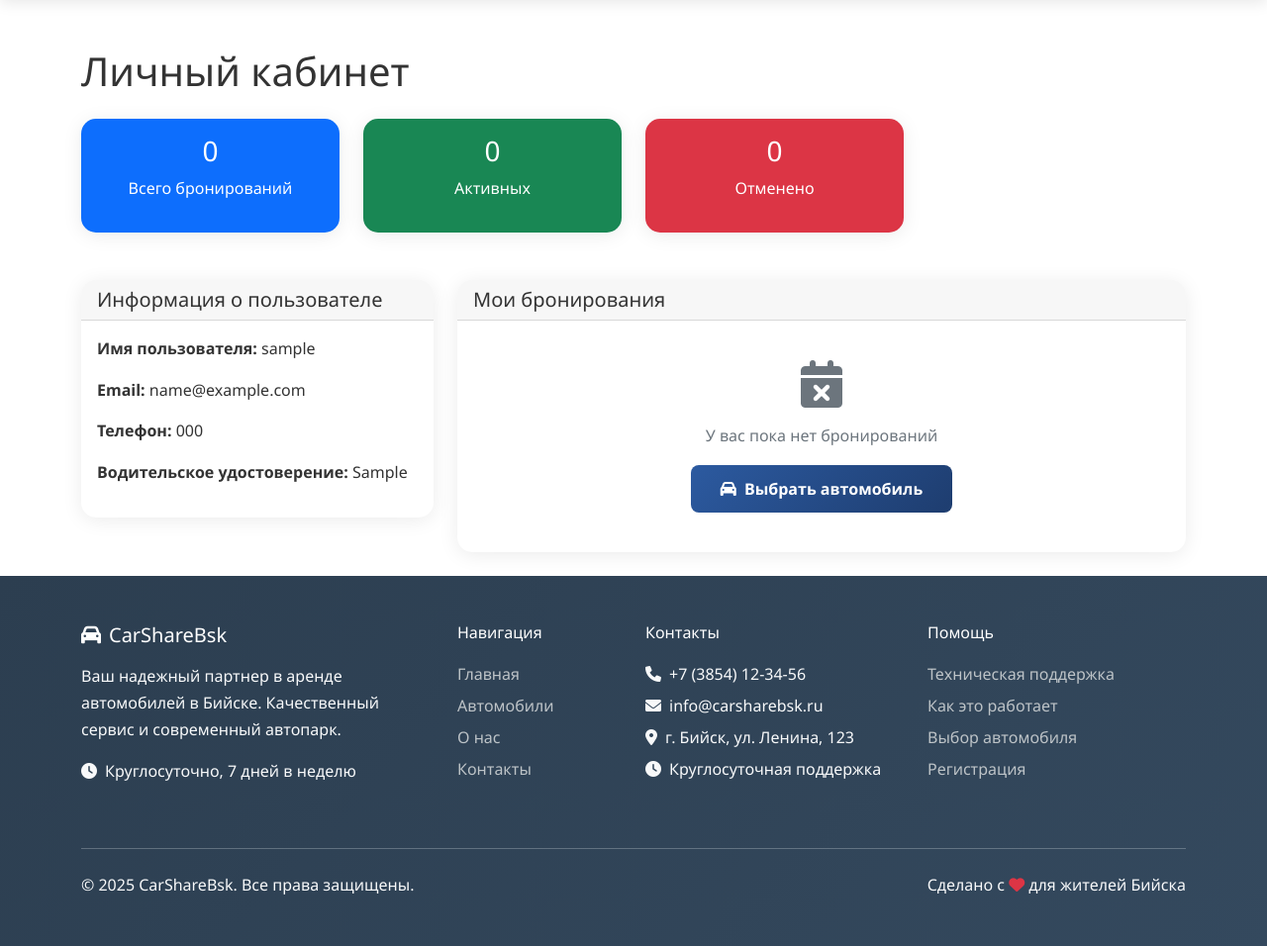
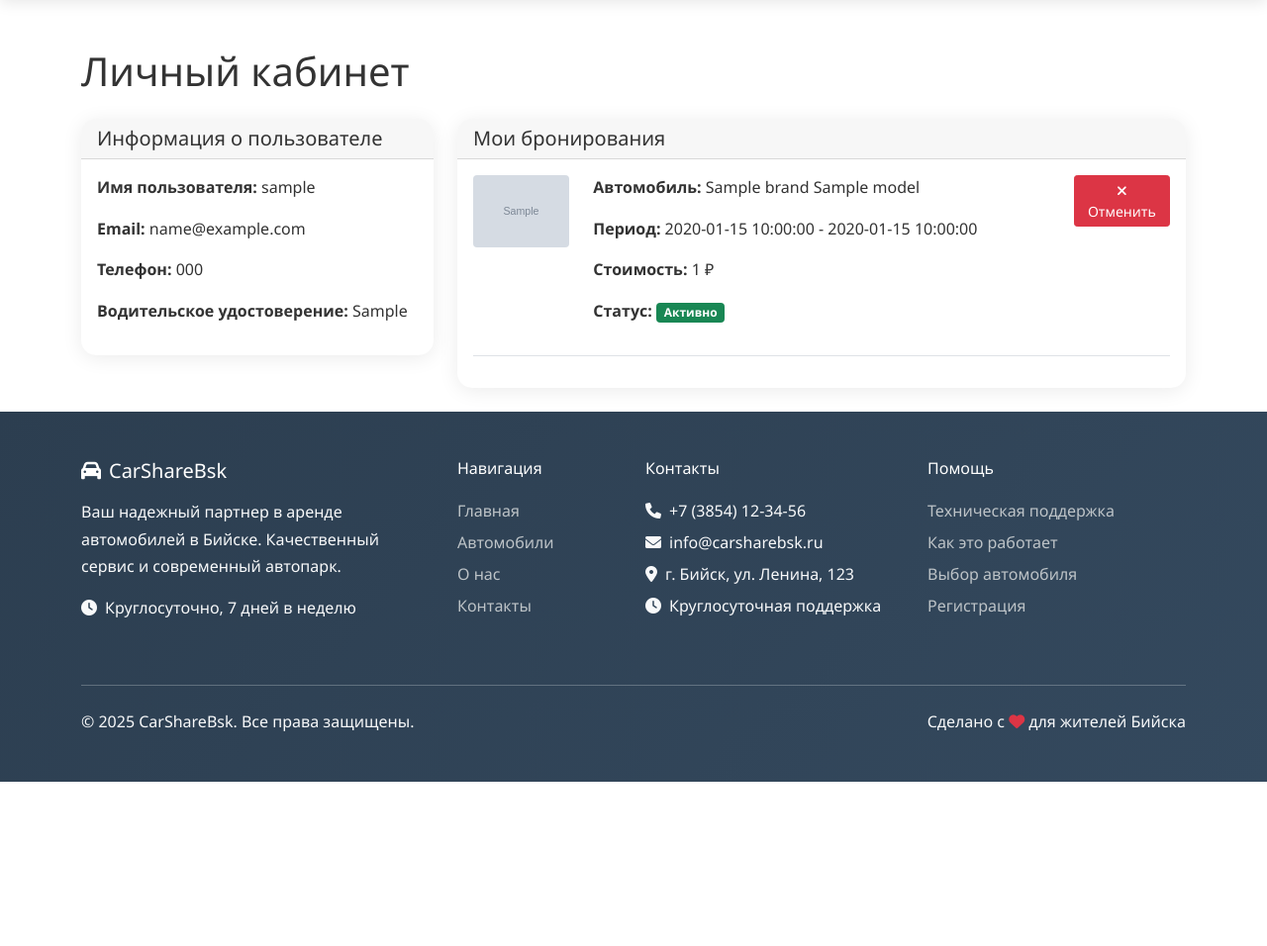
Before and after one commit to Kr0nG/CarSherBsk, a Flask app: page /profile in a window 1280 px wide. Shown: the part 83-1039 px from the top of the page at 99% size. After the commit the page ends 873 px from the top, so only its background shows below. Run offline with Flask 3, Linux system fonts and the light colour scheme; a user stored in the database is signed in; grey boxes marked "Sample" are stand-in pictures; a database or web service that is not in the repository returns one stand-in record (values such as "Sample title"); some libraries are stand-ins or nearby versions.

Commit message:
Update profile.html

```diff
--- a/templates/profile.html
+++ b/templates/profile.html
@@ -3,34 +3,6 @@
 {% block content %}
 <div class="container mt-5">
     <h1 class="mb-4">Личный кабинет</h1>
-
-    <!-- Статистика бронирований -->
-    <div class="row mb-4">
-        <div class="col-md-3">
-            <div class="card text-white bg-primary">
-                <div class="card-body text-center">
-                    <h3>{{ bookings|length }}</h3>
-                    <p>Всего бронирований</p>
-                </div>
-            </div>
-        </div>
-        <div class="col-md-3">
-            <div class="card text-white bg-success">
-                <div class="card-body text-center">
-                    <h3>{{ bookings|selectattr('status', 'equalto', 'active')|list|length }}</h3>
-                    <p>Активных</p>
-                </div>
-            </div>
-        </div>
-        <div class="col-md-3">
-            <div class="card text-white bg-danger">
-                <div class="card-body text-center">
-                    <h3>{{ bookings|selectattr('status', 'equalto', 'cancelled')|list|length }}</h3>
-                    <p>Отменено</p>
-                </div>
-            </div>
-        </div>
-    </div>
 
     <div class="row">
         <div class="col-md-4">
@@ -55,51 +27,42 @@
                 <div class="card-body">
                     {% if bookings %}
                         {% for booking in bookings %}
-                        <div class="border-bottom pb-3 mb-3 {% if booking.status == 'cancelled' %}opacity-75{% endif %}">
+                        <div class="border-bottom pb-3 mb-3">
                             <div class="row">
                                 <div class="col-md-2">
-                                    <img src="{{ booking.car_image or 'https://images.unsplash.com/photo-1549399542-7e3f8b79c341?auto=format&fit=crop&w=200&q=80' }}"
-                                         alt="{{ booking.car_brand }} {{ booking.car_model }}"
-                                         class="img-fluid rounded" style="max-height: 80px; object-fit: cover;">
+                                    <img src="{{ booking.image_url }}" alt="{{ booking.brand }} {{ booking.model }}"
+                                         class="img-fluid rounded" style="max-height: 80px;">
                                 </div>
                                 <div class="col-md-8">
-                                    <p><strong>Автомобиль:</strong> {{ booking.car_brand }} {{ booking.car_model }}</p>
+                                    <p><strong>Автомобиль:</strong> {{ booking.brand }} {{ booking.model }}</p>
                                     <p><strong>Период:</strong> {{ booking.start_date }} - {{ booking.end_date }}</p>
                                     <p><strong>Стоимость:</strong> {{ booking.total_price }} ₽</p>
                                     <p><strong>Статус:</strong>
                                         {% if booking.status == 'active' %}
                                         <span class="badge bg-success">Активно</span>
-                                        {% elif booking.status == 'cancelled' %}
-                                        <span class="badge bg-danger">Отменено</span>
                                         {% else %}
-                                        <span class="badge bg-secondary">{{ booking.status }}</span>
+                                        <span class="badge bg-secondary">Отменено</span>
                                         {% endif %}
                                     </p>
-                                    {% if booking.created_at %}
-                                    <p><small class="text-muted">Дата бронирования: {{ booking.created_at.split(' ')[0] }}</small></p>
-                                    {% endif %}
                                 </div>
-                                <div class="col-md-2 text-end">
+                                <div class="col-md-2">
                                     {% if booking.status == 'active' %}
                                     <form method="POST" action="{{ url_for('cancel_booking', booking_id=booking.id) }}"
                                           onsubmit="return confirm('Вы уверены, что хотите отменить бронирование?');">
                                         <button type="submit" class="btn btn-danger btn-sm">
-                                            <i class="fas fa-times me-1"></i> Отменить
+                                            <i class="fas fa-times"></i> Отменить
                                         </button>
                                     </form>
-                                    {% elif booking.status == 'cancelled' %}
-                                    <span class="badge bg-secondary">Недоступно</span>
                                     {% endif %}
                                 </div>
                             </div>
                         </div>
                         {% endfor %}
                     {% else %}
-                        <div class="text-center py-4">
-                            <i class="fas fa-calendar-times fa-3x text-muted mb-3"></i>
-                            <p class="text-muted">У вас пока нет бронирований</p>
+                        <p class="text-center text-muted">У вас пока нет бронирований</p>
+                        <div class="text-center">
                             <a href="{{ url_for('cars') }}" class="btn btn-primary">
-                                <i class="fas fa-car me-1"></i> Выбрать автомобиль
+                                <i class="fas fa-car"></i> Выбрать автомобиль
                             </a>
                         </div>
                     {% endif %}
```
